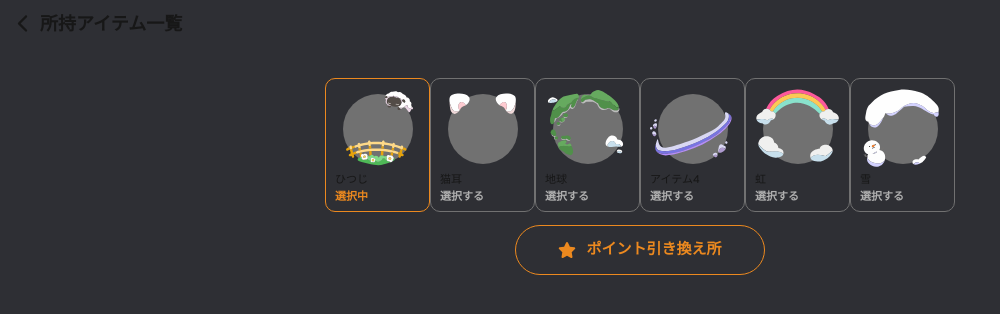
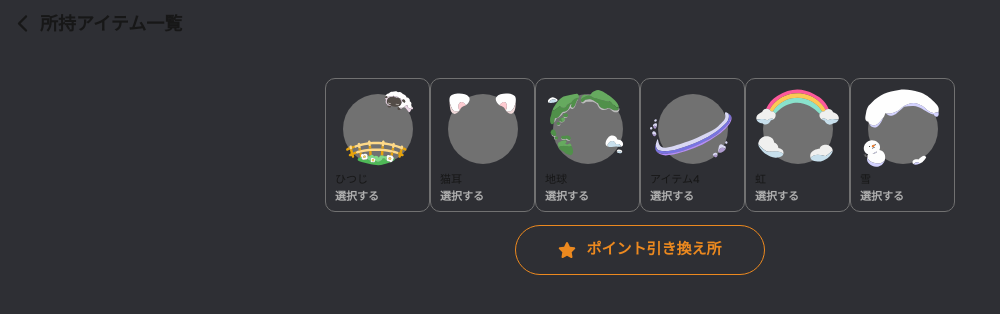
Before and after one commit to hakyukawa/frist_chat_next, a Next.js app in the folder hakyukawa-next/: page /itemList in a window 1280 px wide. Shown: the top 314 px of the page, without its empty margins (0-1000 px from the left). Built offline with nearby package versions, Linux system fonts and the light colour scheme.

Commit message:
[update]

```diff
--- a/hakyukawa-next/src/app/pointexchange/page.tsx
+++ b/hakyukawa-next/src/app/pointexchange/page.tsx
@@ -5,9 +5,12 @@ import Header from "@/components/common/Header";
 import SeeAll from "@/components/common/SeeAll";
 import ChangeItem from "@/components/common/ChangeItem";
 import Footer from "@/components/common/footer";
+import { useProfile } from "@/hooks/useProfile";
 
 export default function PointexChange() {
-    const nowPoint = 1300;
+    const { data: profile } = useProfile();
+    const userPoint = profile?.user_point;
+
     const normalItem = [
         {
             name: "アイテム名",
@@ -97,7 +100,7 @@ export default function PointexChange() {
                     <div className="text-center py-4">
                         <p className="text-[1.3rem] font-semibold">所持ポイント</p>
                         <p className="text-[2.7rem] text-main font-extrabold">
-                            {nowPoint}
+                            {userPoint}
                             <span className="text-[20px]">pt</span>
                         </p>
                     </div>
--- a/hakyukawa-next/src/context/ItemContext.tsx
+++ b/hakyukawa-next/src/context/ItemContext.tsx
@@ -17,7 +17,7 @@ const ItemContext = createContext<ItemContextType | undefined>(undefined);
 
 export function ItemProvider({ children }: { children: ReactNode }) {
     const [itemList, setItemList] = useState<ItemType[]>([
-        { name: "ひつじ", selected: true, image: "/img/iconDecor010.svg" },
+        { name: "ひつじ", selected: false, image: "/img/iconDecor010.svg" },
         { name: "猫耳", selected: false, image: "/img/iconDecor011.svg" },
         { name: "地球", selected: false, image: "/img/iconDecor012.svg" },
         { name: "アイテム4", selected: false, image: "/img/iconDecor013.svg" },
```
